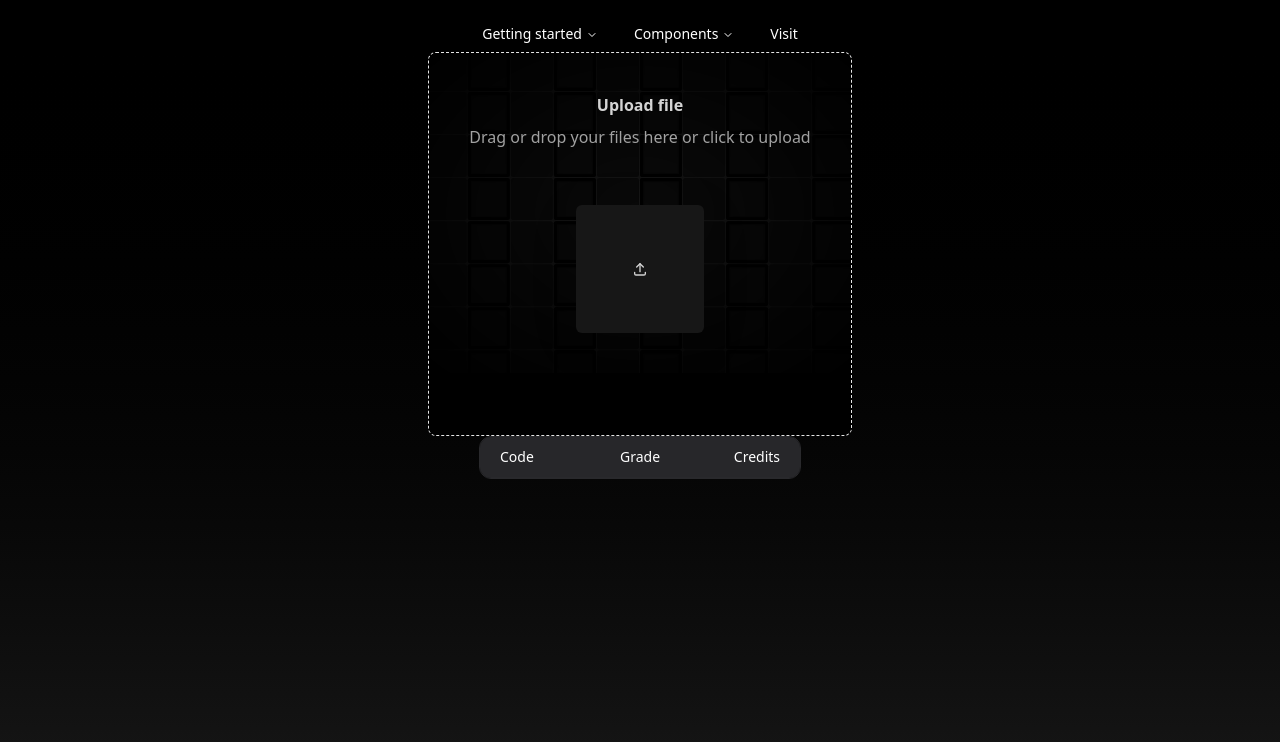
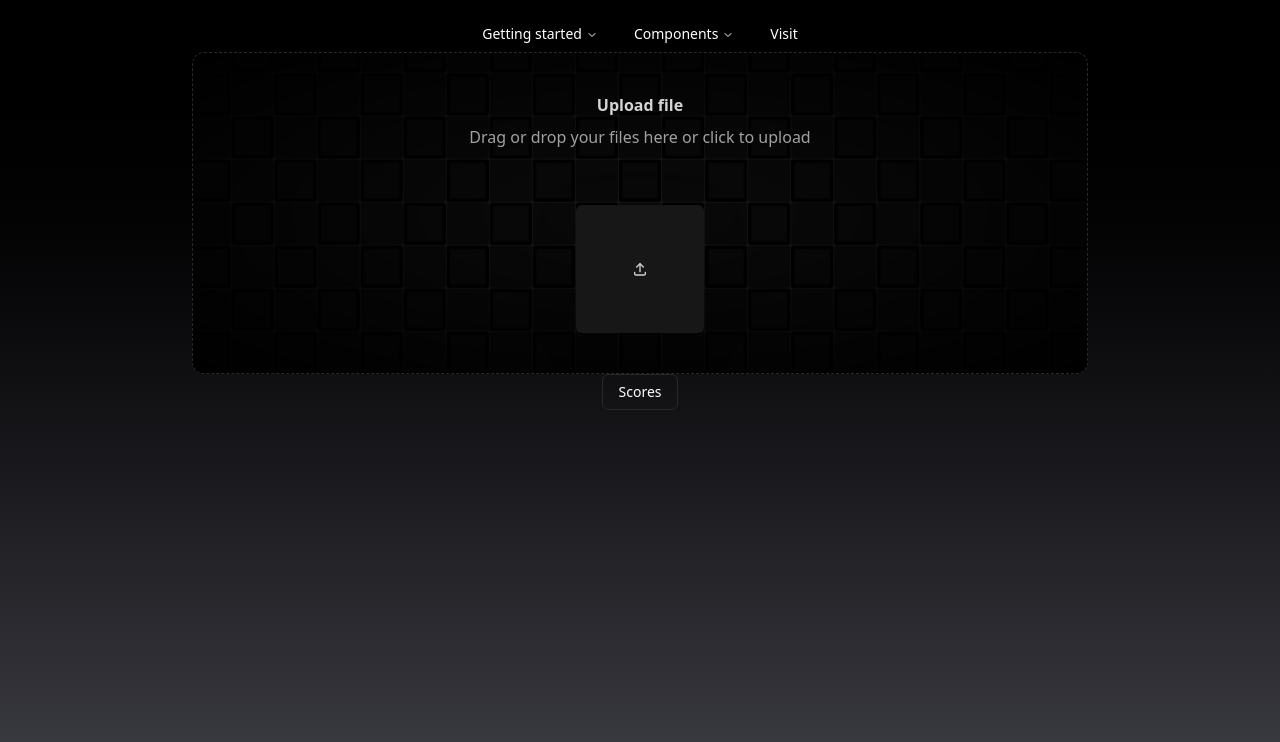
Before and after one commit to Lovedragn/AI_CGPA_Calculator, a Next.js app in the folder frontend/: page / in a window 1280 px wide. Shown: the top 742 px of the page. Built offline with nearby package versions, Linux system fonts and the light colour scheme.

Commit message:
Changes files layout

```diff
--- a/frontend/package.json
+++ b/frontend/package.json
@@ -9,7 +9,9 @@
     "lint": "next lint"
   },
   "dependencies": {
+    "@radix-ui/react-dialog": "^1.1.11",
     "@radix-ui/react-navigation-menu": "^1.2.10",
+    "@radix-ui/react-slot": "^1.2.0",
     "@tabler/icons-react": "^3.31.0",
     "class-variance-authority": "^0.7.1",
     "clsx": "^2.1.1",
@@ -19,7 +21,9 @@
     "react": "^19.0.0",
     "react-dom": "^19.0.0",
     "react-dropzone": "^14.3.8",
-    "tailwind-merge": "^3.2.0"
+    "recharts": "^2.15.3",
+    "tailwind-merge": "^3.2.0",
+    "vaul": "^1.1.2"
   },
   "devDependencies": {
     "@eslint/eslintrc": "^3",
--- a/frontend/src/app/page.js
+++ b/frontend/src/app/page.js
@@ -3,6 +3,7 @@ import { useState } from "react";
 import Navmenu from "../components/Base/navmenu";
 import Tableform from "../components/Base/table";
 import Fileuploads from "@/components/Base/fileupload";
+import { Drawers } from "@/components/Base/drawer";
 
 const App = () => {
   const [results, setResults] = useState(null);
@@ -40,7 +41,17 @@ const App = () => {
   };
 
   return (
-    <div className="bg-gradient-to-b from-black to-neutral-900 w-full h-screen flex flex-col items-center p-4 overflow-hidden">
+    <div className="bg-gradient-to-b from-black to-zinc-700 w-full h-screen flex flex-col items-center p-4 overflow-hidden">
+
+      <div>
+        <Navmenu />
+      </div>
+        <Fileuploads/>
+
+
+      <div>
+        <Drawers result = {results}/>
+      </div>
      {/* <div className="bg-white rounded-lg shadow-xl p-8 max-w-md w-full">
         <input
           className="w-full border border-gray-300 rounded p-2 text-sm"
@@ -132,15 +143,6 @@ const App = () => {
         )}
       </div> */}
 
-      <div>
-        <Navmenu />
-      </div>
-      <div>
-        <Fileuploads/>
-      </div>
-      <div>
-        <Tableform result={results} />
-      </div>
     </div>
   );
 };
--- /dev/null
+++ b/frontend/src/components/Base/drawer.js
@@ -0,0 +1,49 @@
+"use client";
+
+import React, { useState } from "react";
+
+import { Button } from "@/components/ui/button";
+import {
+  Drawer,
+  DrawerPortal,
+  DrawerOverlay,
+  DrawerClose,
+  DrawerContent,
+  DrawerFooter,
+  DrawerHeader,
+  DrawerTitle,
+  DrawerTrigger,
+} from "@/components/ui/drawer";
+import { Tableform } from "../Base/table";
+
+export function Drawers({result}) {
+  return (
+    <Drawer>
+      <DrawerTrigger asChild>
+        <Button variant="outline">Scores</Button>
+      </DrawerTrigger>
+      <DrawerPortal>
+        <DrawerOverlay />
+        <DrawerContent>
+          <div className="mx-auto w-full max-w-sm">
+
+              <DrawerTitle className="text-3xl font-bold text-center mt-3">Mark Allocation</DrawerTitle>
+
+            <div className="p-4">
+              <div className=" pb-1">
+                <Tableform result = {result}/>
+              </div>
+            </div>
+            <DrawerFooter>
+              <DrawerClose asChild>
+                <Button variant="outline">Close</Button>
+              </DrawerClose>
+            </DrawerFooter>
+          </div>
+        </DrawerContent>
+      </DrawerPortal>
+    </Drawer>
+  );
+}
+
+export default Drawers;
--- a/frontend/src/components/Base/fileupload.js
+++ b/frontend/src/components/Base/fileupload.js
@@ -11,7 +11,7 @@ export function Fileuploads() {
 
   return (
     <div
-      className="w-full max-w-4xl mx-auto min-h-96 border border-dashed bg-black border-neutral-200 rounded-lg">
+      className="w-full max-w-4xl mx-auto border border-dashed bg-black rounded-xl">
       <FileUpload onChange={handleFileUpload} />
     </div>
   );
--- a/frontend/src/components/Base/table.js
+++ b/frontend/src/components/Base/table.js
@@ -10,7 +10,6 @@ import {
 } from "@/components/ui/table";
 
 export function Tableform({ result }) {
-  console.log(result);
   return (
     <Table>
       <TableHeader className="bg-zinc-800">
--- /dev/null
+++ b/frontend/src/components/ui/button.jsx
@@ -0,0 +1,55 @@
+import * as React from "react"
+import { Slot } from "@radix-ui/react-slot"
+import { cva } from "class-variance-authority";
+
+import { cn } from "@/lib/utils"
+
+const buttonVariants = cva(
+  "inline-flex items-center justify-center gap-2 whitespace-nowrap rounded-md text-sm font-medium transition-all disabled:pointer-events-none disabled:opacity-50 [&_svg]:pointer-events-none [&_svg:not([class*='size-'])]:size-4 shrink-0 [&_svg]:shrink-0 outline-none focus-visible:border-ring focus-visible:ring-ring/50 focus-visible:ring-[3px] aria-invalid:ring-destructive/20 dark:aria-invalid:ring-destructive/40 aria-invalid:border-destructive",
+  {
+    variants: {
+      variant: {
+        default:
+          "bg-primary text-primary-foreground shadow-xs hover:bg-primary/90",
+        destructive:
+          "bg-destructive text-white shadow-xs hover:bg-destructive/90 focus-visible:ring-destructive/20 dark:focus-visible:ring-destructive/40 dark:bg-destructive/60",
+        outline:
+          "border bg-background shadow-xs hover:bg-accent hover:text-accent-foreground dark:bg-input/30 dark:border-input dark:hover:bg-input/50",
+        secondary:
+          "bg-secondary text-secondary-foreground shadow-xs hover:bg-secondary/80",
+        ghost:
+          "hover:bg-accent hover:text-accent-foreground dark:hover:bg-accent/50",
+        link: "text-primary underline-offset-4 hover:underline",
+      },
+      size: {
+        default: "h-9 px-4 py-2 has-[>svg]:px-3",
+        sm: "h-8 rounded-md gap-1.5 px-3 has-[>svg]:px-2.5",
+        lg: "h-10 rounded-md px-6 has-[>svg]:px-4",
+        icon: "size-9",
+      },
+    },
+    defaultVariants: {
+      variant: "default",
+      size: "default",
+    },
+  }
+)
+
+function Button({
+  className,
+  variant,
+  size,
+  asChild = false,
+  ...props
+}) {
+  const Comp = asChild ? Slot : "button"
+
+  return (
+    <Comp
+      data-slot="button"
+      className={cn(buttonVariants({ variant, size, className }))}
+      {...props} />
+  );
+}
+
+export { Button, buttonVariants }
--- /dev/null
+++ b/frontend/src/components/ui/drawer.jsx
@@ -0,0 +1,122 @@
+"use client"
+
+import * as React from "react"
+import { Drawer as DrawerPrimitive } from "vaul"
+
+import { cn } from "@/lib/utils"
+
+function Drawer({
+  ...props
+}) {
+  return <DrawerPrimitive.Root data-slot="drawer" {...props} />;
+}
+
+function DrawerTrigger({
+  ...props
+}) {
+  return <DrawerPrimitive.Trigger data-slot="drawer-trigger" {...props} />;
+}
+
+function DrawerPortal({
+  ...props
+}) {
+  return <DrawerPrimitive.Portal data-slot="drawer-portal" {...props} />;
+}
+
+function DrawerClose({
+  ...props
+}) {
+  return <DrawerPrimitive.Close data-slot="drawer-close" {...props} />;
+}
+
+function DrawerOverlay({
+  className,
+  ...props
+}) {
+  return (
+    <DrawerPrimitive.Overlay
+      data-slot="drawer-overlay"
+      className={cn(
+        "data-[state=open]:animate-in data-[state=closed]:animate-out data-[state=closed]:fade-out-0 data-[state=open]:fade-in-0 fixed inset-0 z-50 bg-black/50",
+        className
+      )}
+      {...props} />
+  );
+}
+
+function DrawerContent({
+  className,
+  children,
+  ...props
+}) {
+  return (
+    <DrawerPortal data-slot="drawer-portal">
+      <DrawerOverlay />
+      <DrawerPrimitive.Content
+        data-slot="drawer-content"
+        className={cn(
+          "group/drawer-content bg-background fixed z-50 flex h-auto flex-col",
+          "data-[vaul-drawer-direction=top]:inset-x-0 data-[vaul-drawer-direction=top]:top-0 data-[vaul-drawer-direction=top]:mb-24 data-[vaul-drawer-direction=top]:max-h-[80vh] data-[vaul-drawer-direction=top]:rounded-b-lg data-[vaul-drawer-direction=top]:border-b",
+          "data-[vaul-drawer-direction=bottom]:inset-x-0 data-[vaul-drawer-direction=bottom]:bottom-0 data-[vaul-drawer-direction=bottom]:mt-24 data-[vaul-drawer-direction=bottom]:max-h-[80vh] data-[vaul-drawer-direction=bottom]:rounded-t-lg data-[vaul-drawer-direction=bottom]:border-t",
+          "data-[vaul-drawer-direction=right]:inset-y-0 data-[vaul-drawer-direction=right]:right-0 data-[vaul-drawer-direction=right]:w-3/4 data-[vaul-drawer-direction=right]:border-l data-[vaul-drawer-direction=right]:sm:max-w-sm",
+          "data-[vaul-drawer-direction=left]:inset-y-0 data-[vaul-drawer-direction=left]:left-0 data-[vaul-drawer-direction=left]:w-3/4 data-[vaul-drawer-direction=left]:border-r data-[vaul-drawer-direction=left]:sm:max-w-sm",
+          className
+        )}
+        {...props}>
+        <div
+          className="bg-muted mx-auto mt-4 hidden h-2 w-[100px] shrink-0 rounded-full group-data-[vaul-drawer-direction=bottom]/drawer-content:block" />
+        {children}
+      </DrawerPrimitive.Content>
+    </DrawerPortal>
+  );
+}
+
+function DrawerHeader({
+  className,
+  ...props
+}) {
+  return (
+    <div
+      data-slot="drawer-header"
+      className={cn("flex flex-col gap-1.5 p-4", className)}
+      {...props} />
+  );
+}
+
+function DrawerFooter({
+  className,
+  ...props
+}) {
+  return (
+    <div
+      data-slot="drawer-footer"
+      className={cn("mt-auto flex flex-col gap-2 p-4", className)}
+      {...props} />
+  );
+}
+
+function DrawerTitle({
+  className,
+  ...props
+}) {
+  return (
+    <DrawerPrimitive.Title
+      data-slot="drawer-title"
+      className={cn("text-foreground font-semibold", className)}
+      {...props} />
+  );
+}
+
+
+export {
+  Drawer,
+  DrawerPortal,
+  DrawerOverlay,
+  DrawerTrigger,
+  DrawerClose,
+  DrawerContent,
+  DrawerHeader,
+  DrawerFooter,
+  DrawerTitle,
+
+}
--- a/frontend/src/components/ui/file-upload.jsx
+++ b/frontend/src/components/ui/file-upload.jsx
@@ -10,8 +10,8 @@ const mainVariant = {
     y: 0,
   },
   animate: {
-    x: 20,
-    y: -20,
+    x: 10,
+    y: -10,
     opacity: 0.9,
   },
 };
@@ -148,7 +148,7 @@ export const FileUpload = ({
             {!files.length && (
               <motion.div
                 variants={secondaryVariant}
-                className="absolute opacity-0 border border-dashed border-sky-400 inset-0 z-30 bg-transparent flex items-center justify-center h-32 mt-4 w-full max-w-[8rem] mx-auto rounded-md"></motion.div>
+                className="absolute opacity-0 border border-dashed border-gray-300 inset-0 z-30 bg-transparent flex items-center justify-center h-32 mt-4 w-full max-w-[8rem] mx-auto rounded-md"></motion.div>
             )}
           </div>
         </div>
```
Also changed, not shown: 2 other files (tests, documents, lock files or other folders).
